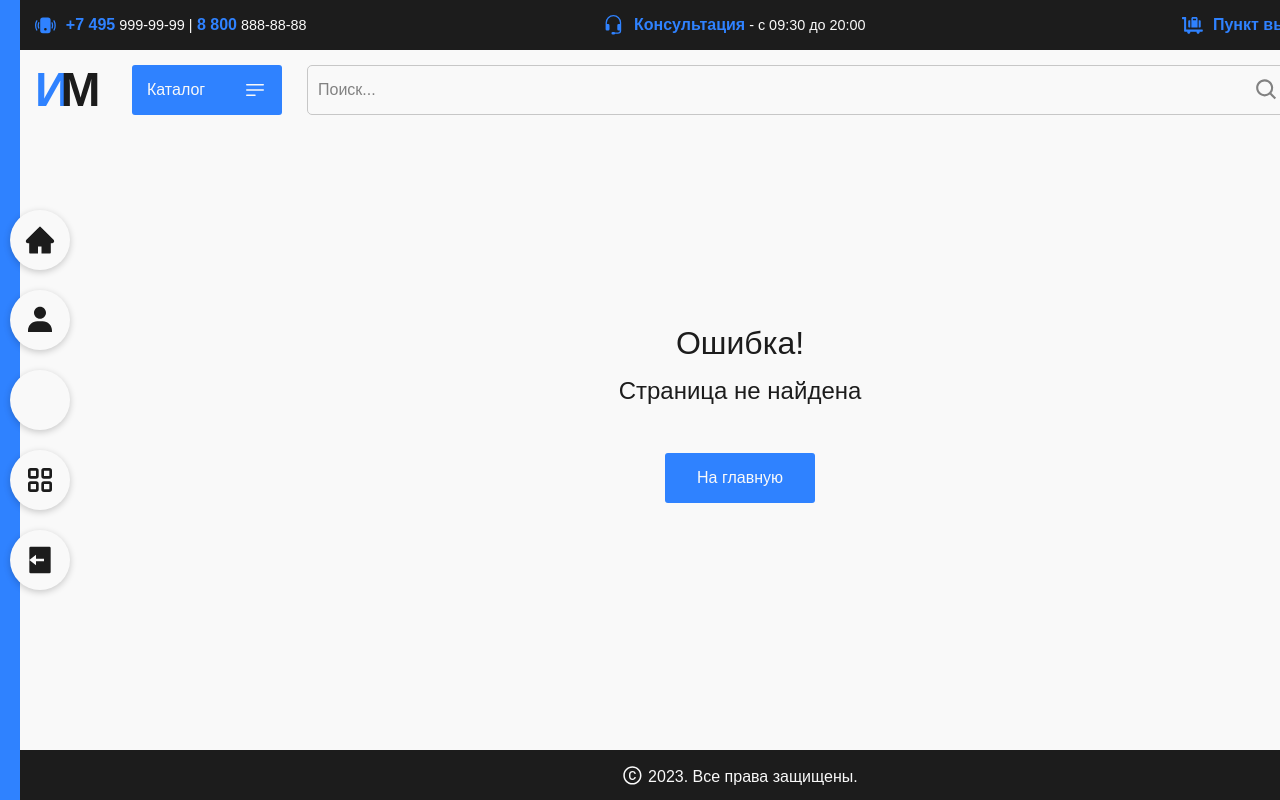
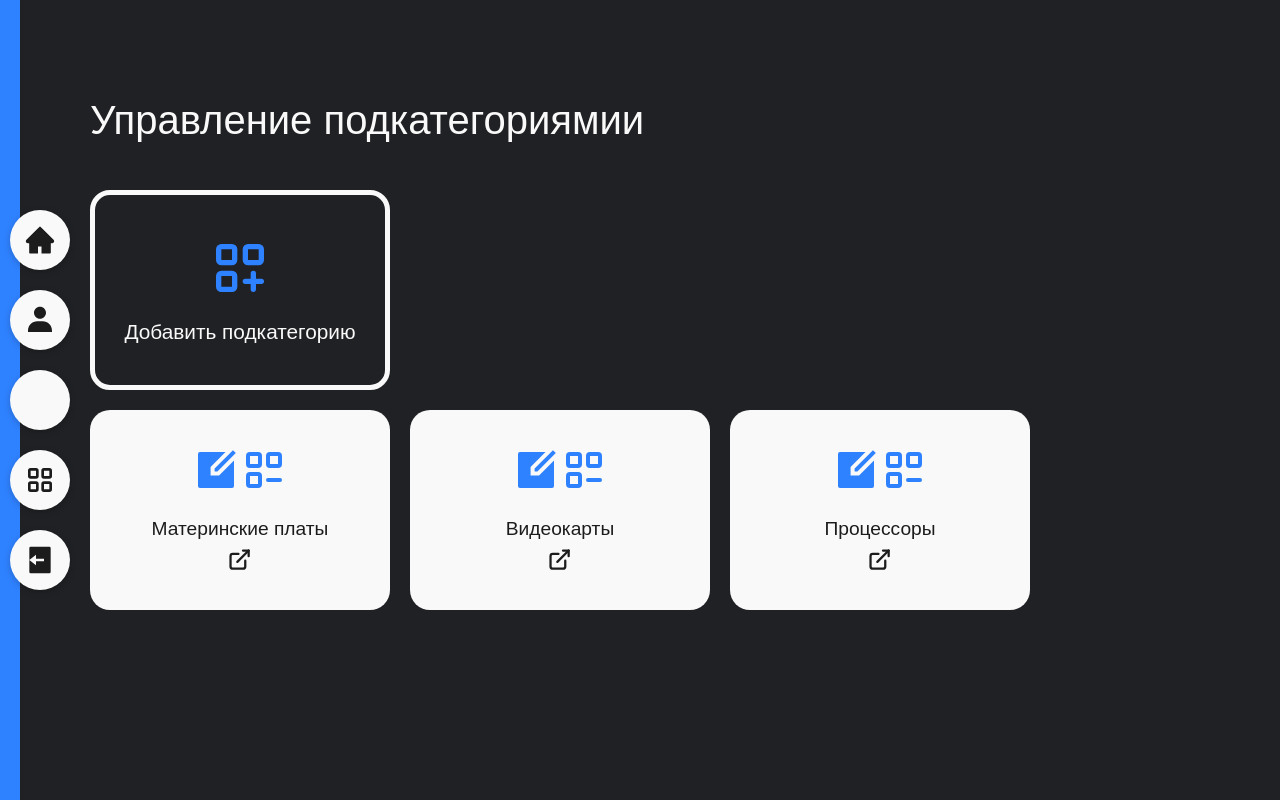
Before and after one commit to GETSHOU/ONLINE_STORE, a React (Create React App) app in the folder frontend/: page /subcategory-management in a window 1280 px wide. Shown: the top 800 px of the page. Built offline with nearby package versions, Linux system fonts and the light colour scheme; some icons are missing.

Commit message:
added page 'subcategory-management' & empty page 'products-management'

```diff
--- a/frontend/src/App.jsx
+++ b/frontend/src/App.jsx
@@ -5,7 +5,15 @@ import { setUser } from "./react/store/actions";
 import { userRoleSelector } from "./react/store/selectors";
 import { checkAccess } from "./utils";
 import { ERRORS, ROLES, SESSION_STORAGE_NAMES } from "./constants";
-import { MainPage, Catalog, Cart, Users, CatalogManagement } from "./react/pages";
+import {
+	Cart,
+	Users,
+	Catalog,
+	MainPage,
+	CatalogManagement,
+	ProductsManagement,
+	SubcategoryManagement,
+} from "./react/pages";
 import { Header, Footer, ControlMenu, Error } from "./react/components";
 import { WithContainer } from "./react/hoc";
 import styles from "./App.module.scss";
@@ -18,6 +26,8 @@ export const App = () => {
 	const dispatch = useDispatch();
 	const isUsersPage = !!useMatch("/users");
 	const isCatalogManagementPage = !!useMatch("/catalog-management");
+	const isSubcategoryManagementPage = !!useMatch("/subcategory-management");
+	const isProductsManagementPage = !!useMatch("/products-management");
 	const roleId = useSelector(userRoleSelector);
 
 	useLayoutEffect(() => {
@@ -38,7 +48,11 @@ export const App = () => {
 	}, [dispatch]);
 
 	const isAdmin = checkAccess([ROLES.ADMIN], roleId);
-	const isAdminPanel = isUsersPage || isCatalogManagementPage;
+	const isAdminPanel =
+		isUsersPage ||
+		isCatalogManagementPage ||
+		isSubcategoryManagementPage ||
+		isProductsManagementPage;
 
 	return (
 		<div
@@ -75,6 +89,14 @@ export const App = () => {
 								path="/catalog-management"
 								element={<CatalogManagement pageTitle="Управление каталогом" />}
 							/>
+							<Route
+								path="/subcategory-management"
+								element={<SubcategoryManagement pageTitle="Управление подкатегориямии" />}
+							/>
+							<Route
+								path="/products-management"
+								element={<ProductsManagement pageTitle="Управление товарами" />}
+							/>
 							<Route path="*" element={<Error error={ERRORS.PAGE_NOT_EXIST} />} />
 						</Routes>
 					</main>
--- a/frontend/src/react/pages/CatalogManagement/components/AddCategory/AddCategory.jsx
+++ b/frontend/src/react/components/AdminContent/components/AddCategoryCard/AddCategoryCard.jsx
@@ -1,9 +1,9 @@
 import { TbLayoutGridAdd } from "react-icons/tb";
-import styles from "./AddCategory.module.scss";
+import styles from "./AddCategoryCard.module.scss";
 
-export const AddCategory = ({ title, action }) => {
+export const AddCategoryCard = ({ title, handleAdd }) => {
 	return (
-		<button type="button" className={styles.button} onClick={action}>
+		<button type="button" className={styles.button} onClick={handleAdd}>
 			<TbLayoutGridAdd className="icon iconAddCategory" />
 			<h4 className={styles.buttonTitle}>{title}</h4>
 		</button>
--- a/frontend/src/react/pages/CatalogManagement/components/AddCategory/AddCategory.module.scss
+++ b/frontend/src/react/components/AdminContent/components/AddCategoryCard/AddCategoryCard.module.scss
@@ -7,6 +7,7 @@
 	justify-content: center;
 	width: 300px;
 	height: 200px;
+	padding: 10px;
 	border: 5px solid $secondary-color;
 	border-radius: 20px;
 	transition: $transition-hover;
--- a/frontend/src/react/pages/CatalogManagement/components/CategoryCard/CategoryCard.jsx
+++ b/frontend/src/react/components/AdminContent/components/EditableCategoryCard/EditableCategoryCard.jsx
@@ -1,20 +1,16 @@
 import { Link } from "react-router-dom";
 import { RiEditBoxFill } from "react-icons/ri";
 import { TbLayoutGridRemove, TbExternalLink } from "react-icons/tb";
-import styles from "./CategoryCard.module.scss";
+import styles from "./EditableCategoryCard.module.scss";
 
-export const CategoryCard = ({ linkTitle, handleEditCategory, handleRemoveCategory }) => {
+export const EditableCategoryCard = ({ linkTitle, handleEdit, handleRemove }) => {
 	return (
 		<div className={styles.card}>
 			<div className={styles.cardActions}>
-				<button className={styles.cardButton} type="button" onClick={handleEditCategory}>
+				<button className={styles.cardButton} type="button" onClick={handleEdit}>
 					<RiEditBoxFill className="icon iconCardCategory" />
 				</button>
-				<button
-					className={styles.cardButton}
-					type="button"
-					onClick={handleRemoveCategory}
-				>
+				<button className={styles.cardButton} type="button" onClick={handleRemove}>
 					<TbLayoutGridRemove className="icon iconCardCategory" />
 				</button>
 			</div>
--- a/frontend/src/react/components/index.js
+++ b/frontend/src/react/components/index.js
@@ -14,3 +14,5 @@ export * from "./SortingProductList/SortingProductList";
 export * from "./ProductDetails/ProductDetails";
 export * from "./Error/Error";
 export * from "./AdminContent/AdminContent";
+export * from "./AdminContent/components/AddCategoryCard/AddCategoryCard";
+export * from "./AdminContent/components/EditableCategoryCard/EditableCategoryCard";
--- a/frontend/src/react/pages/CatalogManagement/CatalogManagement.jsx
+++ b/frontend/src/react/pages/CatalogManagement/CatalogManagement.jsx
@@ -1,11 +1,14 @@
 import { useState } from "react";
-import { AdminContent, PrivateContent } from "../../components";
-import { AddCategory } from "./components/AddCategory/AddCategory";
-import { CategoryCard } from "./components/CategoryCard/CategoryCard";
+import {
+	AdminContent,
+	PrivateContent,
+	AddCategoryCard,
+	EditableCategoryCard,
+} from "../../components";
 import { ROLES } from "../../../constants";
 import styles from "./CatalogManagement.module.scss";
 
-export const CatalogManagement = () => {
+export const CatalogManagement = ({ pageTitle }) => {
 	const [serverError, setServerError] = useState(null);
 
 	const handleAddCategory = () => {
@@ -22,23 +25,23 @@ export const CatalogManagement = () => {
 
 	return (
 		// <PrivateContent access={[ROLES.ADMIN]} serverError={serverError}>
-		<AdminContent pageTitle="Управление каталогом">
-			<AddCategory title="Добавить категорию" action={handleAddCategory} />
+		<AdminContent pageTitle={pageTitle}>
+			<AddCategoryCard title="Добавить категорию" handleAdd={handleAddCategory} />
 			<div className={styles.categoryCards}>
-				<CategoryCard
+				<EditableCategoryCard
 					linkTitle="Комплектующие для ПК"
-					handleEditCategory={handleEditCategory}
-					handleRemoveCategory={handleRemoveCategory}
+					handleEdit={handleEditCategory}
+					handleRemove={handleRemoveCategory}
 				/>
-				<CategoryCard
+				<EditableCategoryCard
 					linkTitle="Периферия"
-					handleEditCategory={handleEditCategory}
-					handleRemoveCategory={handleRemoveCategory}
+					handleEdit={handleEditCategory}
+					handleRemove={handleRemoveCategory}
 				/>
-				<CategoryCard
+				<EditableCategoryCard
 					linkTitle="Серверное оборудование"
-					handleEditCategory={handleEditCategory}
-					handleRemoveCategory={handleRemoveCategory}
+					handleEdit={handleEditCategory}
+					handleRemove={handleRemoveCategory}
 				/>
 			</div>
 		</AdminContent>
--- /dev/null
+++ b/frontend/src/react/pages/ProductsManagement/ProductsManagement.jsx
@@ -0,0 +1,26 @@
+import { useState } from "react";
+import { AdminContent, PrivateContent } from "../../components";
+import { ROLES } from "../../../constants";
+import styles from "./ProductsManagement.module.scss";
+
+export const ProductsManagement = ({ pageTitle }) => {
+	const [serverError, setServerError] = useState(null);
+
+	const handleAddProduct = () => {
+		console.log("Категория добавлена");
+	};
+
+	const handleEditProduct = () => {
+		console.log("Категория изменена");
+	};
+
+	const handleRemoveProduct = () => {
+		console.log("Категория удалена");
+	};
+
+	return (
+		// <PrivateContent access={[ROLES.ADMIN]} serverError={serverError}>
+		<AdminContent pageTitle={pageTitle}></AdminContent>
+		// </PrivateContent>
+	);
+};
--- /dev/null
+++ b/frontend/src/react/pages/SubcategoryManagement/SubcategoryManagement.jsx
@@ -0,0 +1,50 @@
+import { useState } from "react";
+import {
+	AdminContent,
+	PrivateContent,
+	AddCategoryCard,
+	EditableCategoryCard,
+} from "../../components";
+import { ROLES } from "../../../constants";
+import styles from "./SubcategoryManagement.module.scss";
+
+export const SubcategoryManagement = ({ pageTitle }) => {
+	const [serverError, setServerError] = useState(null);
+
+	const handleAddSubcategory = () => {
+		console.log("Подкатегория добавлена");
+	};
+
+	const handleEditSubcategory = () => {
+		console.log("Подкатегория изменена");
+	};
+
+	const handleRemoveSubcategory = () => {
+		console.log("Подкатегория удалена");
+	};
+
+	return (
+		// <PrivateContent access={[ROLES.ADMIN]} serverError={serverError}>
+		<AdminContent pageTitle={pageTitle}>
+			<AddCategoryCard title="Добавить подкатегорию" handleAdd={handleAddSubcategory} />
+			<div className={styles.categoryCards}>
+				<EditableCategoryCard
+					linkTitle="Материнские платы"
+					handleEdit={handleEditSubcategory}
+					handleRemove={handleRemoveSubcategory}
+				/>
+				<EditableCategoryCard
+					linkTitle="Видеокарты"
+					handleEdit={handleEditSubcategory}
+					handleRemove={handleRemoveSubcategory}
+				/>
+				<EditableCategoryCard
+					linkTitle="Процессоры"
+					handleEdit={handleEditSubcategory}
+					handleRemove={handleRemoveSubcategory}
+				/>
+			</div>
+		</AdminContent>
+		// </PrivateContent>
+	);
+};
--- a/frontend/src/react/store/selectors/loading-selector.js
+++ b/frontend/src/react/pages/SubcategoryManagement/SubcategoryManagement.module.scss
@@ -1,4 +1,6 @@
-export const loadingSelector = ({ app }) => {
-	console.log(app);
-	return app.isLoading;
-};
+.categoryCards {
+	display: flex;
+	flex-wrap: wrap;
+	width: 100%;
+	margin: 10px -10px 0;
+}
--- a/frontend/src/react/pages/index.js
+++ b/frontend/src/react/pages/index.js
@@ -5,3 +5,5 @@ export * from "./Product/Product";
 export * from "./Cart/Cart";
 export * from "./Users/Users";
 export * from "./CatalogManagement/CatalogManagement";
+export * from "./SubcategoryManagement/SubcategoryManagement";
+export * from "./ProductsManagement/ProductsManagement";
```
Also changed, not shown: frontend/src/react/components/AdminContent/components/EditableCategoryCard/EditableCategoryCard.module.scss (renamed from frontend/src/react/pages/CatalogManagement/components/CategoryCard/CategoryCard.module.scss), frontend/src/react/pages/ProductsManagement/ProductsManagement.module.scss (added).
